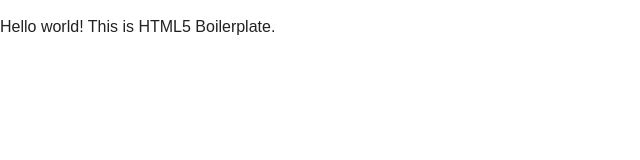
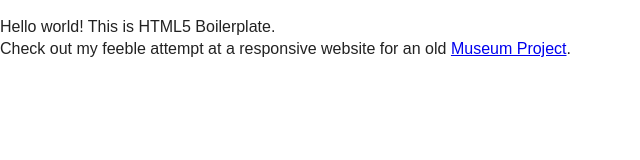
Before and after one commit to melanietea/melanietea.github.io, a plain HTML site: page index.html in a window 1280 px wide. Shown: the whole page, without its empty margins (0-640 px from the left). Drawn offline with Linux system fonts and the light colour scheme.

Commit message:
Trying to connect things...

```diff
--- a/index.html
+++ b/index.html
@@ -3,7 +3,7 @@
     <head>
         <meta charset="utf-8">
         <meta http-equiv="X-UA-Compatible" content="IE=edge,chrome=1">
-        <title></title>
+        <title>HELLO HELLO HELLO</title>
         <meta name="description" content="">
         <meta name="viewport" content="width=device-width, initial-scale=1">
 
@@ -14,7 +14,9 @@
     </head>
     <body>
 
-        <p>Hello world! This is HTML5 Boilerplate.</p>
+        <p>Hello world! This is HTML5 Boilerplate.
+        <br>
+        Check out my feeble attempt at a responsive website for an old <a href="Museum_project/index.html">Museum Project</a>.</p>
 
         <script src="js/main.js"></script>
     </body>
```
